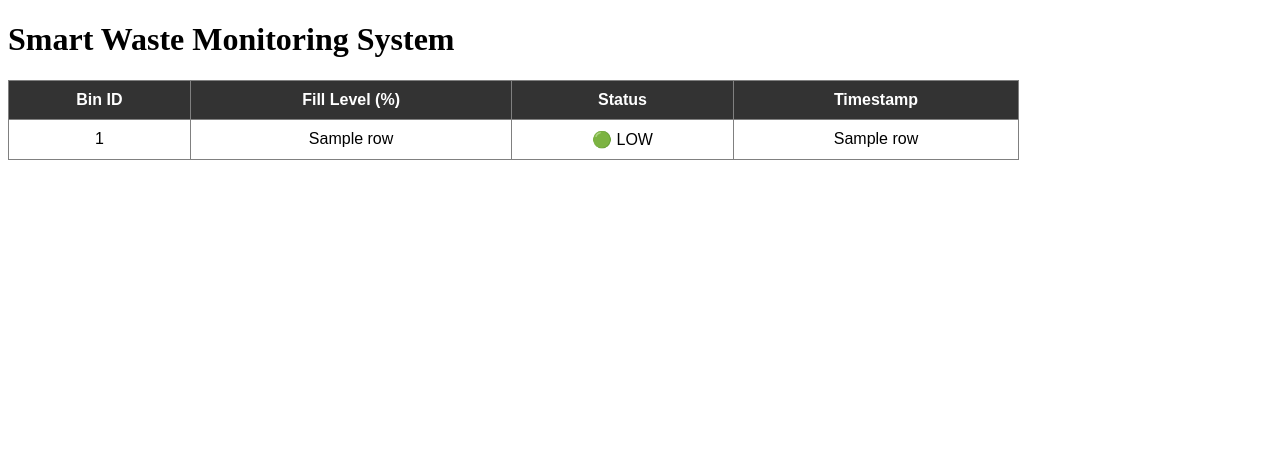
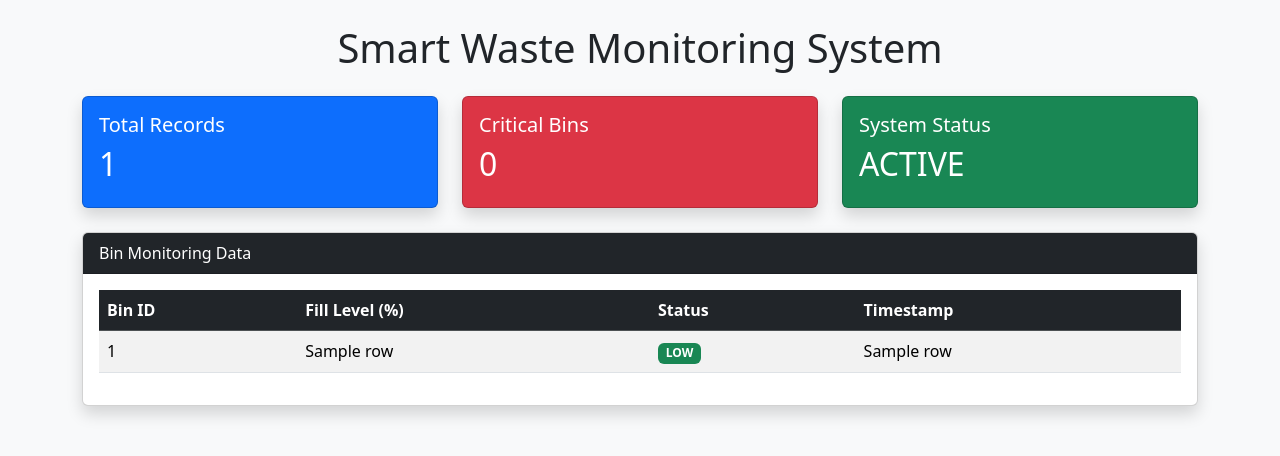
Before and after one commit to NuhaMana/smart-waste-system, a Flask app: template templates/index.html in a window 1280 px wide. Shown: the top 456 px of the page. Run offline with Flask 3, Linux system fonts and the light colour scheme; the template is opened without the code that fills it: most values are stand-ins (such as "Sample title", 1, 10 or a date in 2020).

Commit message:
Added bootstrap dashboard UI including live monitoring cards and status badges

```diff
--- a/templates/index.html
+++ b/templates/index.html
@@ -1,28 +1,81 @@
 <!DOCTYPE html>
-<html>
+<html lang="en">
+
 <head>
+    <meta charset="UTF-8">
+    <meta http-equiv="refresh" content="5">
+
+    <meta name="viewport" content="width=device-width, initial-scale=1">
+
     <title>Smart Waste Dashboard</title>
-    <meta http-equiv="refresh" content="5">
+
+    <!-- Bootstrap -->
+    <link href="https://cdn.jsdelivr.net/npm/bootstrap@5.3.7/dist/css/bootstrap.min.css" rel="stylesheet">
+
 </head>
-<body>
 
-    <h1>Smart Waste Monitoring System</h1>
+<body class="bg-light">
 
-  <style>
-    table {
-        margin-top: 20px;
-        font-family: Arial;
-    }
-    th {
-        background-color: #333;
-        color: white;
-    }
-    td, th {
-        text-align: center;
-    }
-</style>
+<div class="container mt-4">
 
-<table border="1" cellpadding="10" style="border-collapse: collapse; width: 80%;">
+    <h1 class="text-center mb-4">
+        Smart Waste Monitoring System
+    </h1>
+
+    <!-- Dashboard Cards -->
+    <div class="row mb-4">
+
+        <div class="col-md-4">
+            <div class="card text-bg-primary shadow">
+                <div class="card-body">
+                    <h5>Total Records</h5>
+                    <h2>{{ data|length }}</h2>
+                </div>
+            </div>
+        </div>
+
+        <div class="col-md-4">
+            <div class="card text-bg-danger shadow">
+                <div class="card-body">
+                    <h5>Critical Bins</h5>
+
+                    <h2>
+                        {{
+                            data
+                            | selectattr(1, 'ge', 80)
+                            | list
+                            | length
+                        }}
+                    </h2>
+
+                </div>
+            </div>
+        </div>
+
+        <div class="col-md-4">
+            <div class="card text-bg-success shadow">
+                <div class="card-body">
+                    <h5>System Status</h5>
+                    <h2>ACTIVE</h2>
+                </div>
+            </div>
+        </div>
+
+    </div>
+
+    <!-- Data Table -->
+    <div class="card shadow">
+
+        <div class="card-header bg-dark text-white">
+            Bin Monitoring Data
+        </div>
+
+        <div class="card-body">
+
+            <table class="table table-striped table-hover">
+
+                <thead class="table-dark">
+
                     <tr>
                         <th>Bin ID</th>
                         <th>Fill Level (%)</th>
@@ -30,25 +83,48 @@
                         <th>Timestamp</th>
                     </tr>
 
+                </thead>
+
+                <tbody>
+
                     {% for row in data %}
+
                     <tr>
+
                         <td>{{ row[0] }}</td>
+
                         <td>{{ row[1] }}</td>
 
                         <td>
+
                             {% if row[1] >= 80 %}
-                🔴 FULL
+                                <span class="badge bg-danger">HIGH</span>
+
                             {% elif row[1] >= 50 %}
-                🟠 MID
+                                <span class="badge bg-warning text-dark">MEDIUM</span>
+
                             {% else %}
-                🟢 LOW
+                                <span class="badge bg-success">LOW</span>
+
                             {% endif %}
+
                         </td>
 
                         <td>{{ row[2] }}</td>
+
                     </tr>
+
                     {% endfor %}
+
+                </tbody>
+
             </table>
+
+        </div>
+
+    </div>
+
+</div>
 
 </body>
 </html>
```
Lines whose indentation alone changed are shown as unchanged.
